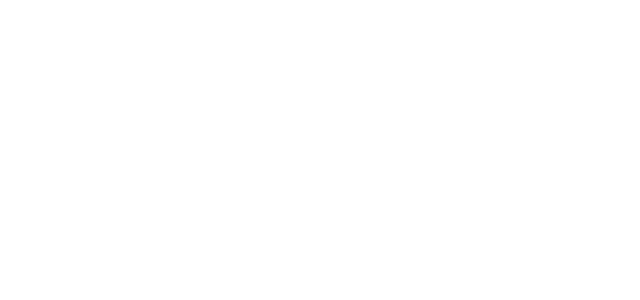
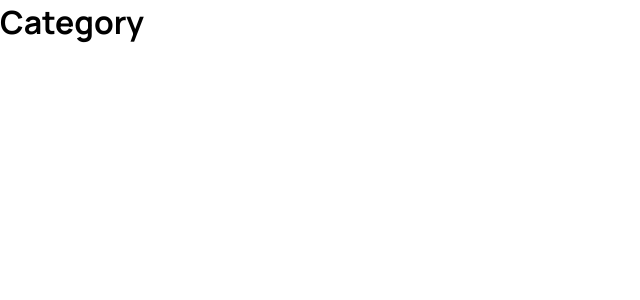
Before and after one commit to akaahl/audiophile-ecommerce, a React (Create React App) app: page /1 in a window 1280 px wide. Shown: the top 300 px of the page, without its empty margins (0-640 px from the left). Built offline with nearby package versions, Linux system fonts and the light colour scheme.

Commit message:
Added CategoryPage and redux data action for fetching data

```diff
--- a/src/App.js
+++ b/src/App.js
@@ -2,6 +2,7 @@ import GlobalStyle from "./globalStyles";
 import Navbar from "./components/Navbar/Navbar";
 import { Switch, Route } from "react-router-dom";
 import Home from "./pages/Home";
+import CategoryPage from "./pages/CategoryPage";
 
 function App() {
   return (
@@ -12,6 +13,10 @@ function App() {
         <Route path="/" exact>
           <Home />
         </Route>
+
+        <Route path="/:category">
+          <CategoryPage />
+        </Route>
       </Switch>
     </div>
   );
--- a/src/actions/dataActions.js
+++ b/src/actions/dataActions.js
@@ -0,0 +1,10 @@
+export const fetchData = (dataUrl, cartUrl) => async (dispatch) => {
+  Promise.all([
+    fetch(dataUrl).then((val) => val.json()),
+    fetch(cartUrl).then((val) => val.json()),
+  ])
+    .then(([data, cart]) => {
+      console.log(data, cart);
+    })
+    .catch((err) => console.log(err));
+};
--- /dev/null
+++ b/src/pages/CategoryPage.js
@@ -0,0 +1,11 @@
+import React from "react";
+
+const CategoryPage = () => {
+  return (
+    <div>
+      <h1>Category</h1>
+    </div>
+  );
+};
+
+export default CategoryPage;
--- a/src/pages/Home.js
+++ b/src/pages/Home.js
@@ -1,11 +1,21 @@
-import React from "react";
+import React, { useEffect } from "react";
 import Hero from "../components/Home/Hero";
 import CategoryCard from "../components/Shared/CategoryCard";
 import Gallery from "../components/Home/Gallery";
 import CompanyDescription from "../components/Shared/CompanyDescription";
 import Footer from "../components/Shared/Footer";
+import { fetchData } from "../actions/dataActions";
+import { useDispatch } from "react-redux";
 
 const Home = () => {
+  const dispatch = useDispatch();
+
+  useEffect(() => {
+    const dataUrl = "data.json";
+    const cartUrl = "cart.json";
+
+    dispatch(fetchData(dataUrl, cartUrl));
+  }, [dispatch]);
   return (
     <div>
       <Hero />
```
